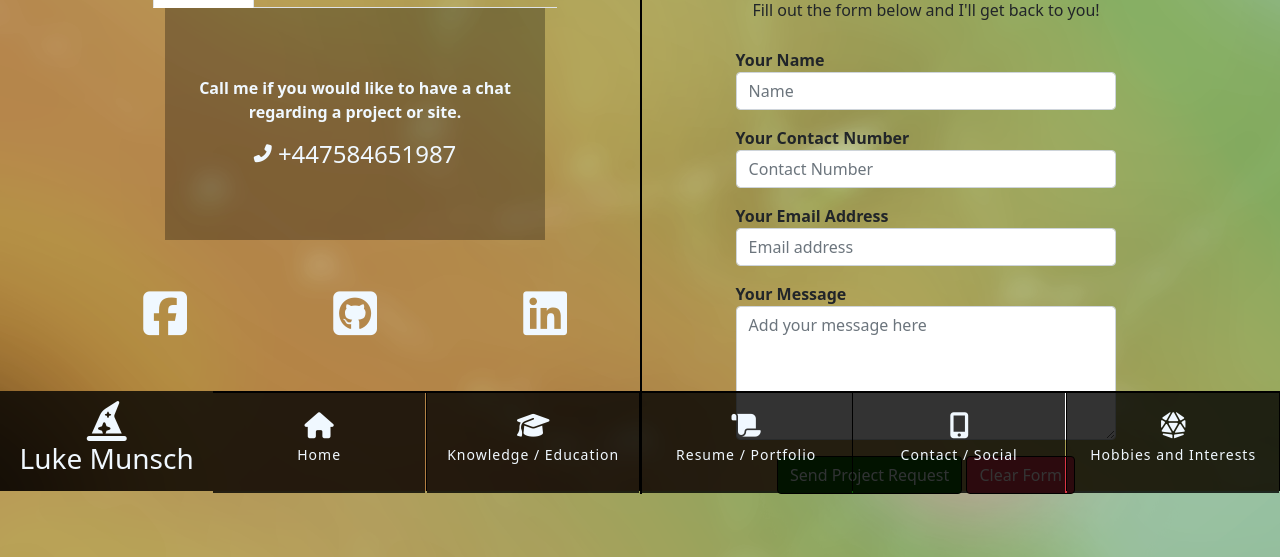
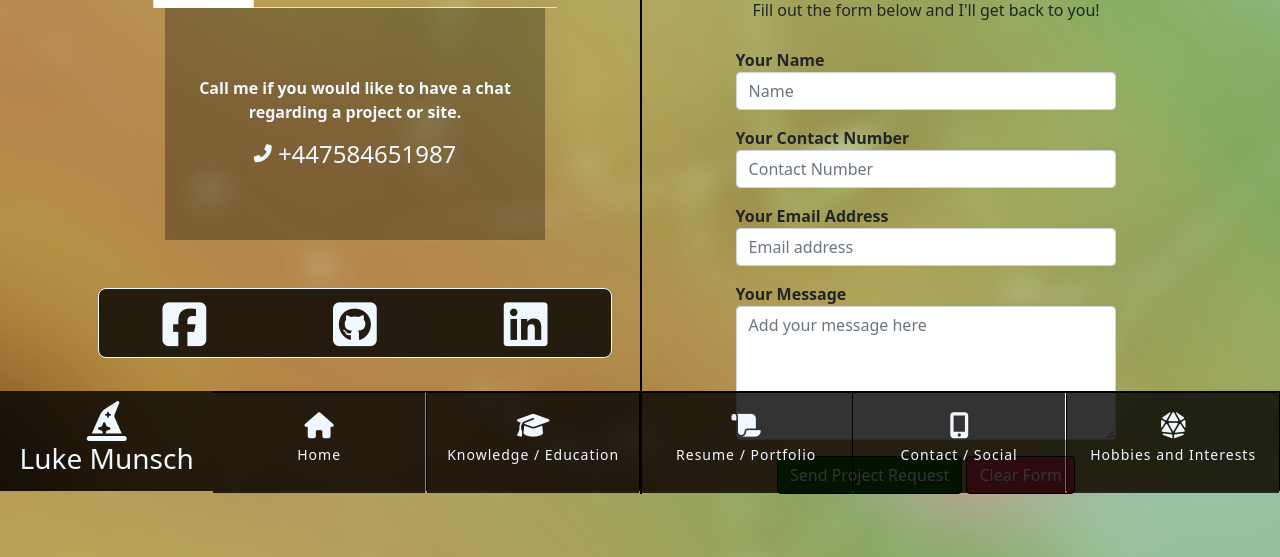
Before and after one commit to lukemunsch/professional-portfolio, a Django app: page /contact/ in a window 1280 px wide. Shown: the part 309-866 px from the top of the page. Run offline with Django 3.2, Linux system fonts and the light colour scheme; some libraries are stand-ins or nearby versions; some web fonts are replaced.

Commit message:
Update social lins on contact page

```diff
--- a/contact/templates/contact/contact_me.html
+++ b/contact/templates/contact/contact_me.html
@@ -147,7 +147,7 @@
           </div>
         </div>
       </div>
-      <div class="row mb-5">
+      <div class="row mb-5 source-container pb-2 mx-3">
         <div class="col-4 text-center social-link">
           <a href="https://www.facebook.com/LunchyMunschy" target="_blank">
             <i class="fab fa-facebook-square"></i>
--- a/static/css/base.css
+++ b/static/css/base.css
@@ -443,6 +443,10 @@ img.demo {
     color: aliceblue;
 }
 
+.social-link i:hover {
+    color: rgb(85, 185, 255);
+}
+
 .center-form {
     padding-top: 10px;
     margin: 0 auto;
```
Also changed, not shown: README.md.
